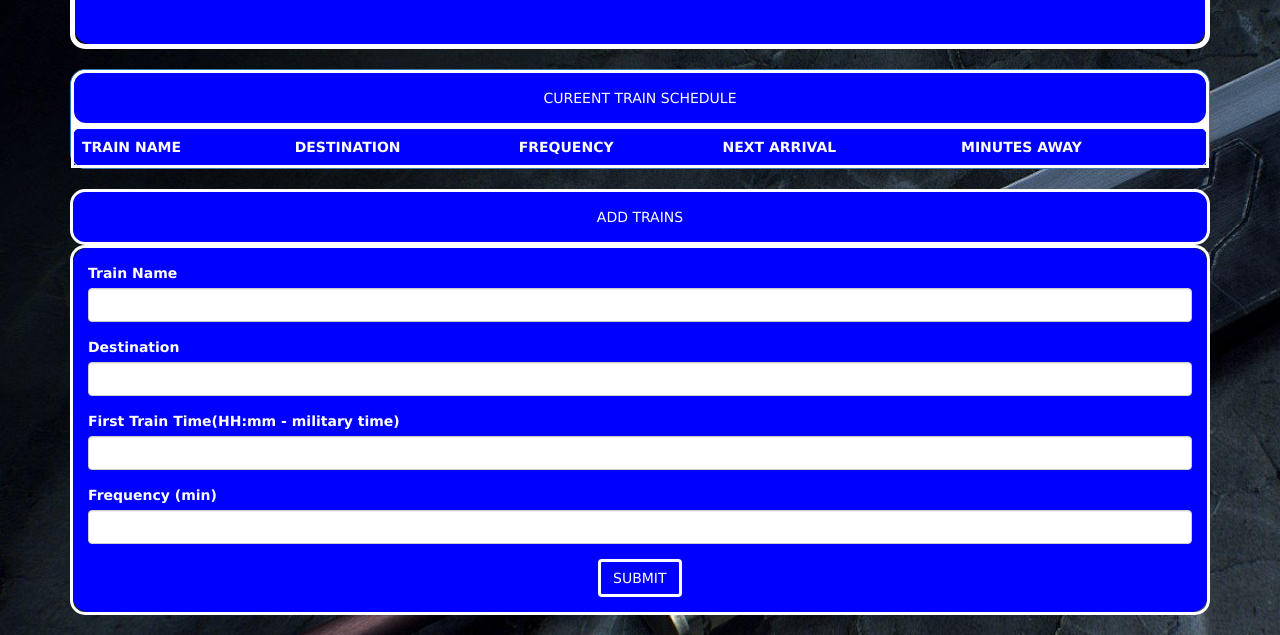
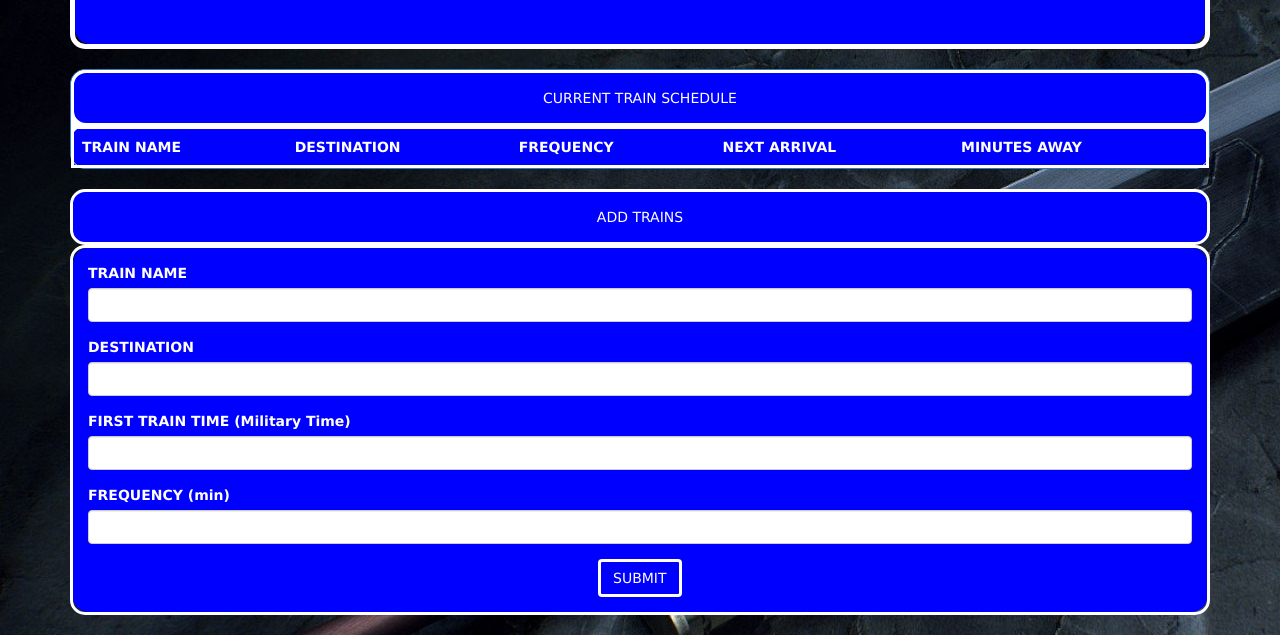
Before and after one commit to IsraelPB/trainKeeper, a plain HTML site: page index.html in a window 1280 px wide. Shown: the part 261-896 px from the top of the page. Drawn offline with nearby package versions, Linux system fonts and the light colour scheme; no server answers.

Commit message:
fixed minor bugs and typos

```diff
--- a/assets/style/style.css
+++ b/assets/style/style.css
@@ -73,7 +73,10 @@ body{
     border-radius: 15px;
 
 }
+#submit:hover{
+    background-color: rebeccapurple;
 
+}
 #submit{
     background-color: transparent;
     color: white;
--- a/index.html
+++ b/index.html
@@ -33,7 +33,7 @@
 		<!-- Train schedule -->
 		<div class="panel panel-primary" id="lupe">
 		  		<!-- Default panel contents -->
-			  <div class="mainpanel">CUREENT TRAIN SCHEDULE</div>
+			  <div class="mainpanel">CURRENT TRAIN SCHEDULE</div>
 
 			  <!-- Table -->
 			  <table class="table" id="table2">
@@ -55,19 +55,19 @@
 
 		 <div class="panel-body">
 			    <div class="form-group">
-	    			<label id="exampleInputEmail1">Train Name</label>
+	    			<label id="exampleInputEmail1">TRAIN NAME</label>
 	    			<input type="email" class="form-control" id="trainName">
 	 			</div>
 	 			<div class="form-group">
-	    			<label id="exampleInputEmail1">Destination</label>
+	    			<label id="exampleInputEmail1">DESTINATION</label>
 	    			<input type="email" class="form-control" id="dest">
 	 			</div>
 	 			<div class="form-group">
-	    			<label id="exampleInputEmail1">First Train Time(HH:mm - military time)</label>
+	    			<label id="exampleInputEmail1">FIRST TRAIN TIME (Military Time)</label>
 	    			<input type="email" class="form-control" id="firstTrainTime">
 	 			</div>
 	 			<div class="form-group">
-	    			<label id="exampleInputEmail1">Frequency (min)</label>
+	    			<label id="exampleInputEmail1">FREQUENCY (min)</label>
 	    			<input type="email" class="form-control" id="freq">
 	 			</div>
 	 			<button type="submit" class="btn btn-primary" id='submit'>SUBMIT</button>
```
